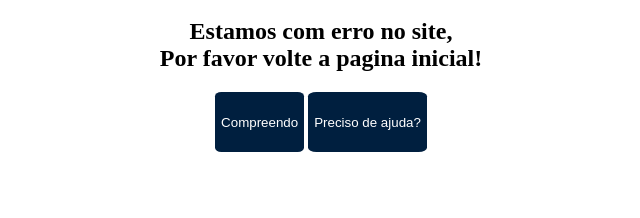
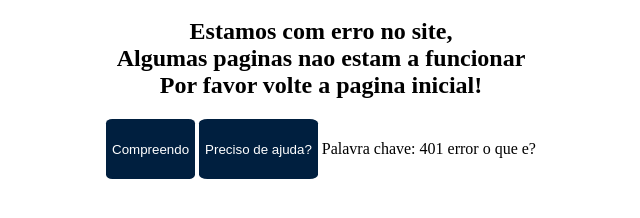
Before and after one commit to TheoMeduri/Site-Estudos, a plain HTML site: page Erro-401.html in a window 1280 px wide. Shown: the part 280-498 px from the top of the page, without its empty margins (319-959 px from the left). Drawn offline with Linux system fonts and the light colour scheme.

Commit message:
Update Erro-401.html

```diff
--- a/Erro-401.html
+++ b/Erro-401.html
@@ -9,13 +9,14 @@
 <body>
   <div class="btns">
       <h1>Erro 401</h1>
-      <h2>Estamos com erro no site, <br> Por favor volte a pagina inicial!</h2>
+      <h2>Estamos com erro no site, <br> Algumas paginas nao estam a funcionar <br> Por favor volte a pagina inicial!</h2>
       <button>
         <a href="https://theomeduri.github.io/Site-Estudos/pagina.html">Compreendo</a>
       </button>
       <button>
         <a href="https://theomeduri.github.io/Site-Estudos/Bot.html">Preciso de ajuda?</a>
       </button>
+      Palavra chave: 401 error o que e?
     </div>
 
 
```
